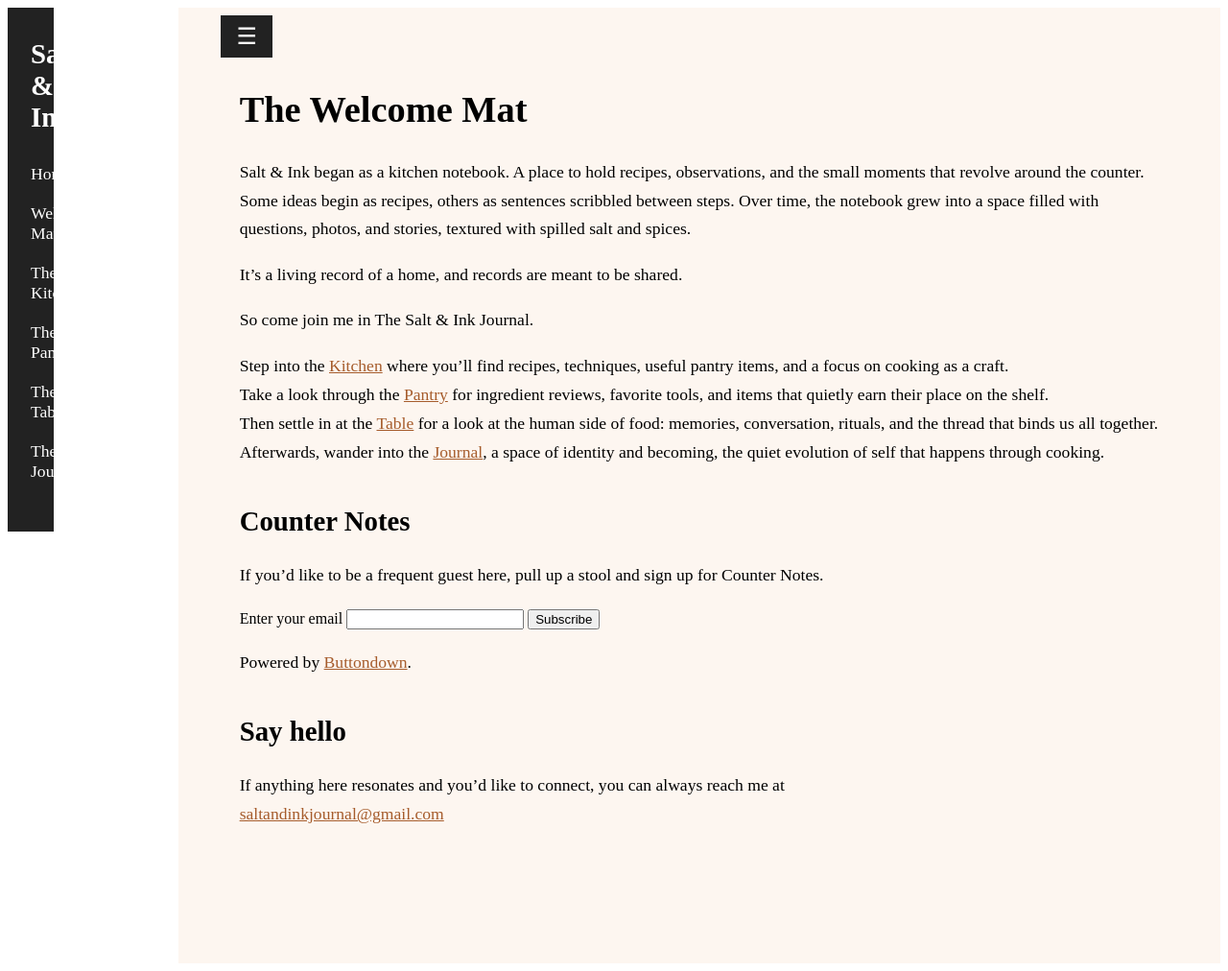
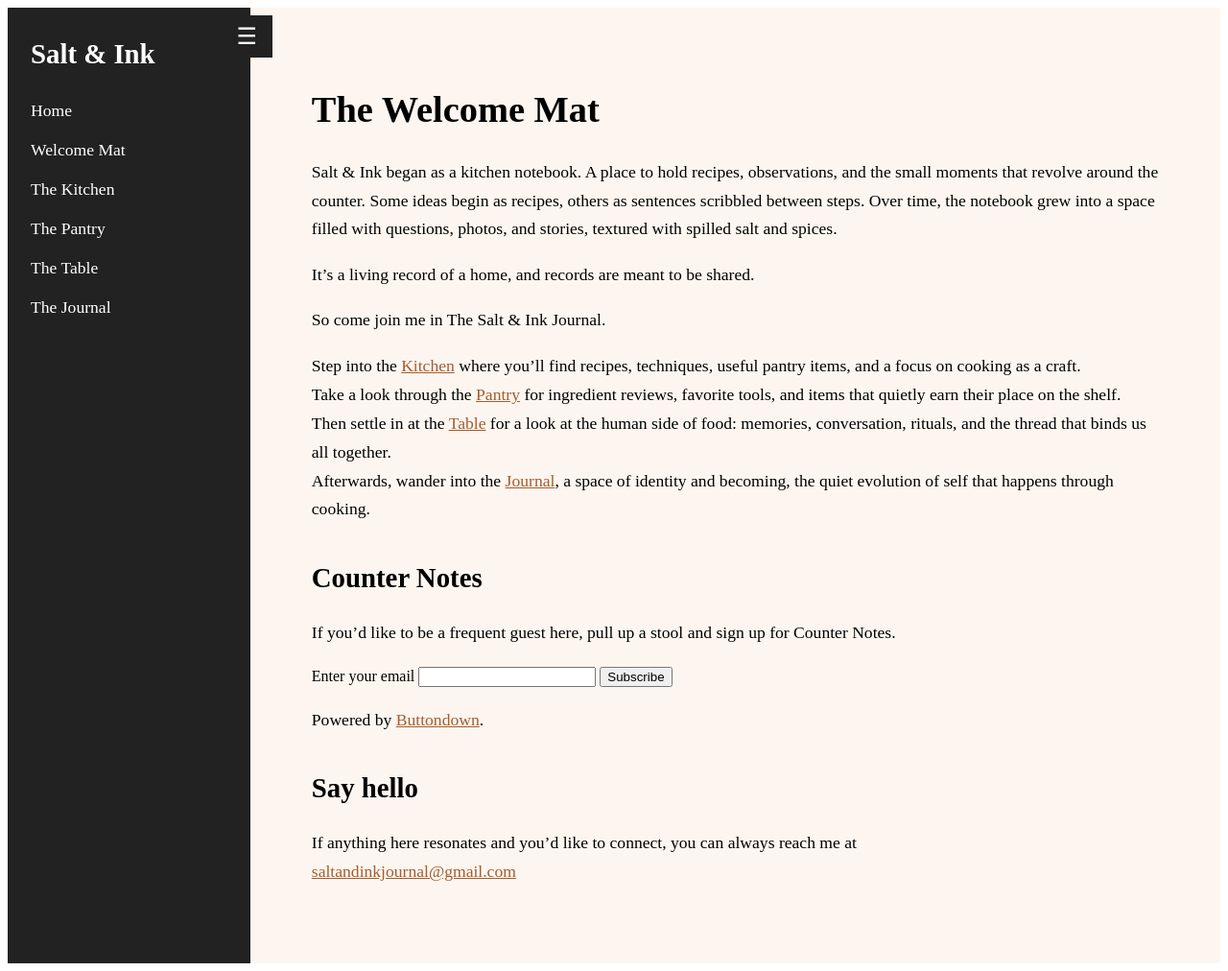
Before and after one commit to saltandinkjournal/saltandinkjournal.github.io, a Jekyll site: the page built from index.md, in a window 1280 px wide. Shown: the whole page at 96% size. Built offline with Jekyll 4.4.1, drawn with Linux system fonts in a browser that asks for light colours.

Commit message:
Update sidebar.html

```diff
--- a/_includes/sidebar.html
+++ b/_includes/sidebar.html
@@ -1,10 +1,8 @@
-<!-- Sidebar -->
-<div id="sidebar" class="sidebar">
-  <!-- Always visible left-quarter sidebar -->
+<!-- Always-visible sidebar -->
 <nav class="sidebar-left">
-    <h2 style="color:white;">Salt & Ink</h2>
+  <h2>Salt & Ink</h2>
   <ul>
-      <li><a href="/" >Home</a></li>
+    <li><a href="/">Home</a></li>
     <li><a href="/welcome-mat/">Welcome Mat</a></li>
     <li><a href="/kitchen/">The Kitchen</a></li>
     <li><a href="/pantry/">The Pantry</a></li>
@@ -13,11 +11,14 @@
   </ul>
 </nav>
 
-  <!-- Full-screen overlay, initially hidden -->
+<!-- Hamburger button -->
+<button id="open-fullscreen" class="hamburger">☰</button>
+
+<!-- FULLSCREEN OVERLAY -->
 <div id="sidebar-fullscreen" class="sidebar-fullscreen">
   <button id="close-fullscreen" class="sidebar-close">✕</button>
   <ul>
-      <li><a href="/" >Home</a></li>
+    <li><a href="/">Home</a></li>
     <li><a href="/welcome-mat/">Welcome Mat</a></li>
     <li><a href="/kitchen/">The Kitchen</a></li>
     <li><a href="/pantry/">The Pantry</a></li>
@@ -26,11 +27,6 @@
   </ul>
 </div>
 
-  <!-- Hamburger button -->
-  <button id="open-fullscreen" class="hamburger">☰</button>
-</div>
-
-<!-- Inline JS for toggling fullscreen sidebar -->
 <script>
   const openBtn = document.getElementById('open-fullscreen');
   const closeBtn = document.getElementById('close-fullscreen');
```
Lines whose indentation alone changed are shown as unchanged.
